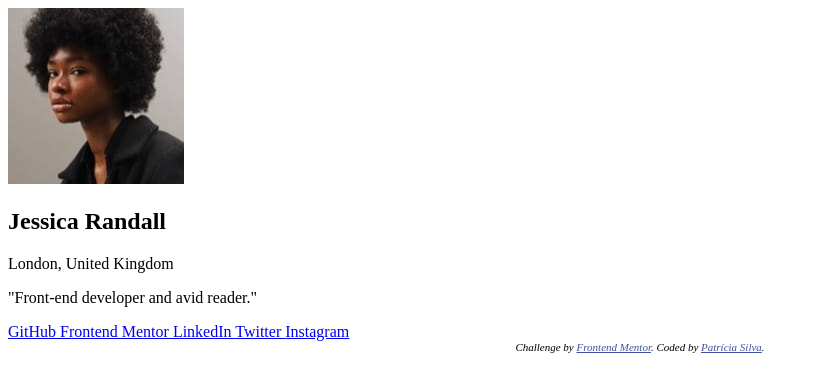
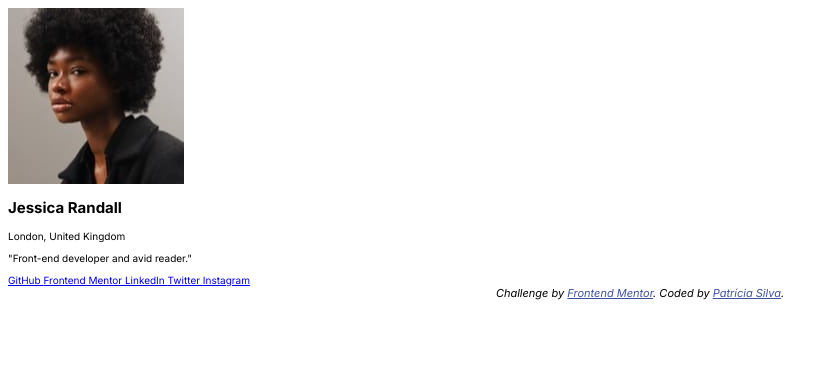
Before and after one commit to patriciarrs/Frontend-Mentor-Social-Links-Profile, a plain HTML site: page index.html in a window 1280 px wide. Shown: the whole page, without its empty margins (0-836 px from the left). Drawn offline with Linux system fonts and the light colour scheme.

Commit message:
adds base styles

```diff
--- a/index.html
+++ b/index.html
@@ -14,6 +14,20 @@
       type="image/png"
       sizes="32x32"
       href="./assets/images/favicon-32x32.png"
+    />
+
+    <link
+      rel="preconnect"
+      href="https://fonts.googleapis.com"
+    />
+    <link
+      rel="preconnect"
+      href="https://fonts.gstatic.com"
+      crossorigin
+    />
+    <link
+      href="https://fonts.googleapis.com/css2?family=Inter:ital,opsz,wght@0,14..32,100..900;1,14..32,100..900&display=swap"
+      rel="stylesheet"
     />
 
     <title>Frontend Mentor | Social links profile</title>
--- a/styles.css
+++ b/styles.css
@@ -1,3 +1,23 @@
+:root {
+  --green: hsl(75, 94%, 57%);
+  --white: hsl(0, 0%, 100%);
+  --grey700: hsl(0, 0%, 20%);
+  --grey800: hsl(0, 0%, 12%);
+  --grey900: hsl(0, 0%, 8%);
+}
+
+* {
+  box-sizing: border-box;
+}
+
+html {
+  font-size: 62.5%;
+}
+
+.body {
+  font-family: Inter, sans-serif;
+}
+
 .attribution {
   font-size: 11px;
   text-align: center;
```
Also changed, not shown: assets/fonts/Inter-VariableFont_slnt,wght.ttf (deleted), assets/fonts/OFL.txt (deleted), assets/fonts/README.txt (deleted), assets/fonts/static/Inter-Bold.ttf (deleted), assets/fonts/static/Inter-Regular.ttf (deleted), assets/fonts/static/Inter-SemiBold.ttf (deleted).
